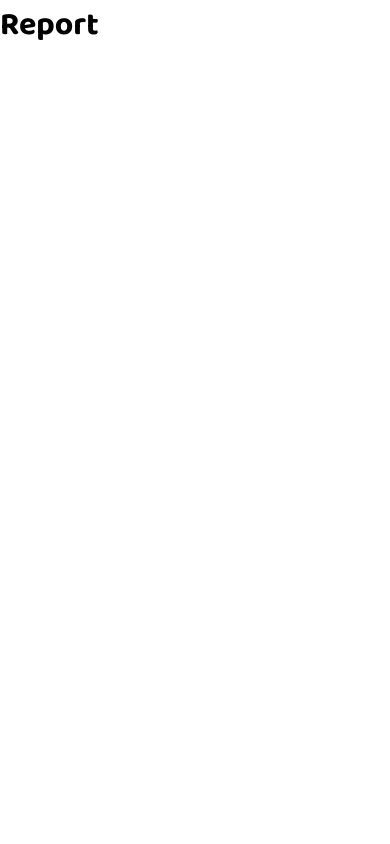
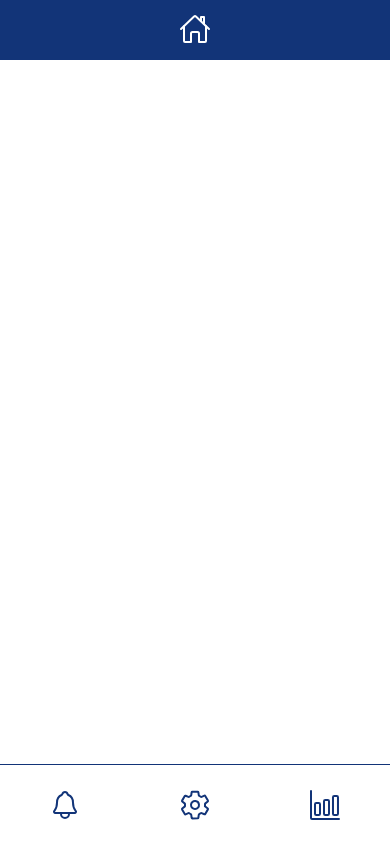
Before and after one commit to ducloc080202/pj2_React, a React (Vite) app: page /report in a window 390 px wide. Built offline with nearby package versions, Linux system fonts and the light colour scheme.

Commit message:
add button_comp, responsive

```diff
--- a/src/App.css
+++ b/src/App.css
@@ -75,6 +75,7 @@ a {
   letter-spacing: 1px;
   text-transform: uppercase;
   transition: transform 80ms ease-in;
+  cursor: pointer;
 }
 .login_container .form_container form button a {
   color: white;
@@ -117,7 +118,22 @@ a {
   height: 60px;
   margin: 24px 8px 0 16px;
 }
-.navbar .navbar__block ion-icon {
+.navbar .navbar__block button {
+  cursor: pointer;
+  background-color: white;
+  font-weight: 700;
+  line-height: 60px;
+  border-radius: 10px;
+  text-align: left;
+  color: var(--theme);
+  border: none;
+  height: 100%;
+  width: 100%;
+}
+.navbar .navbar__block button:hover {
+  background-color: var(--theme_light);
+}
+.navbar .navbar__block button ion-icon {
   margin: 0 16px;
   font-size: 20px;
 }
@@ -136,17 +152,25 @@ a {
   font-size: 100px;
 }
 .navbar .username .navbar__block {
+  border-radius: 10px;
+  width: 160px;
+}
+.navbar .username .navbar__block button {
   background-color: var(--theme);
   color: white;
-  padding: 0 16px;
-  border-radius: 10px;
 }
 .navbar .username a {
   color: white;
 }
 
+.phone_navbar {
+  display: none;
+}
+
 .main {
   flex: 1;
+  display: flex;
+  flex-direction: column;
 }
 .main .header {
   height: 60px;
@@ -160,6 +184,12 @@ a {
 .main .header h1 {
   margin: 0 24px;
 }
+.main .header .navbar__block {
+  display: none;
+}
+.main .content {
+  flex: 1;
+}
 
 @media only screen and (max-width: 46.1875em) {
   .overlay_container {
@@ -168,4 +198,59 @@ a {
   .navbar {
     display: none;
   }
+  #header_time, #modeStatus {
+    display: none;
+  }
+  .header {
+    justify-content: center !important;
+    margin: 0 auto;
+  }
+  .header .navbar__block {
+    display: block !important;
+    height: 100%;
+    width: 120px;
+  }
+  .header .navbar__block button {
+    cursor: pointer;
+    background-color: #123478;
+    text-align: center;
+    color: white;
+    border: none;
+    height: 100%;
+    width: 100%;
+  }
+  .header .navbar__block button ion-icon {
+    margin: 0 16px;
+    font-size: 32px;
+  }
+  .phone_navbar {
+    position: fixed;
+    bottom: 0;
+    right: 0;
+    left: 0;
+    height: 80px;
+    display: flex;
+    border-top: 0.3px solid var(--theme);
+  }
+  .phone_navbar .navbar__block {
+    flex: 1;
+  }
+  .phone_navbar .navbar__block button {
+    cursor: pointer;
+    background-color: white;
+    line-height: 80px;
+    text-align: center;
+    color: var(--theme);
+    border: none;
+    height: 100%;
+    width: 100%;
+  }
+  .phone_navbar .navbar__block button:hover {
+    background-color: var(--theme_light);
+  }
+  .phone_navbar .navbar__block button ion-icon {
+    margin: 0 16px;
+    font-size: 32px;
+    height: 80px;
+  }
 }/*# sourceMappingURL=App.css.map */
--- a/src/App.scss
+++ b/src/App.scss
@@ -71,6 +71,7 @@ a{
                 letter-spacing: 1px;
                 text-transform: uppercase;
                 transition: transform 80ms ease-in;
+                cursor: pointer;
                 a{
                     color: white;
                 }
@@ -101,6 +102,7 @@ a{
     width: 100vw;
     height: 100vh;
     display: flex;
+
 }
 .navbar{
     width: 300px;
@@ -115,9 +117,24 @@ a{
         border-radius: 10px;
         height: 60px;
         margin: 24px 8px 0 16px;
-        ion-icon{
-            margin: 0 16px;
-            font-size: 20px;
+        button{
+            cursor: pointer;
+            background-color: white;
+            font-weight: 700;
+            line-height: 60px;
+            border-radius: 10px;
+            text-align: left;
+            color: var(--theme);
+            border: none;
+            height: 100%;
+            width: 100%;
+            &:hover{
+                background-color: var(--theme_light);
+            }
+            ion-icon{
+                margin: 0 16px;
+                font-size: 20px;
+            }
         }
     }
     .username{
@@ -134,10 +151,13 @@ a{
             font-size: 100px;
         }
         .navbar__block{
-            background-color: var(--theme);
-            color: white;
-            padding: 0 16px;
             border-radius: 10px;
+            width: 160px;
+            button{
+                background-color: var(--theme);
+                color: white;
+
+            }
         }
         a{
             color: white;
@@ -145,8 +165,13 @@ a{
     }
 
 }
+.phone_navbar{
+    display: none;
+}
 .main{
     flex: 1;
+    display: flex;
+    flex-direction: column;
     .header{
         height: 60px;
         width: 100%;
@@ -158,6 +183,12 @@ a{
         h1{
             margin: 0 24px;
         }
+        .navbar__block{
+            display: none;
+        }
+    }
+    .content{
+        flex: 1;
     }
 }
 @media only screen and (max-width: 46.1875em) {
@@ -167,4 +198,60 @@ a{
     .navbar{
         display: none;
     }
+    #header_time,#modeStatus{
+        display: none;
+    }
+    .header{
+        justify-content: center !important;
+        margin: 0 auto;
+        .navbar__block{
+            display: block !important;
+            height: 100%;
+            width: 120px;
+            button{
+                cursor: pointer;
+                background-color: #123478;
+                text-align: center;
+                color: white;
+                border: none;
+                height: 100%;
+                width: 100%;
+
+                ion-icon{
+                    margin: 0 16px;
+                    font-size: 32px;
+                }
+            }
+        }
+    }
+    .phone_navbar{
+        position: fixed;
+        bottom: 0;
+        right: 0;
+        left: 0;
+        height: 80px;
+        display: flex;
+        border-top: 0.3px solid var(--theme);
+        .navbar__block{
+            flex:1;
+            button{
+                cursor: pointer;
+                background-color: white;
+                line-height: 80px;
+                text-align: center;
+                color: var(--theme);
+                border: none;
+                height: 100%;
+                width: 100%;
+                &:hover{
+                    background-color: var(--theme_light);
+                }
+                ion-icon{
+                    margin: 0 16px;
+                    font-size: 32px;
+                    height: 80px;
+                }
+            }
+        }
+    }
 }
--- a/src/components/Header.jsx
+++ b/src/components/Header.jsx
@@ -1,9 +1,15 @@
 import React from 'react';
-function Header() {
+import Clock from './comp/Clock';
+import Button_comp from './comp/Button_comp';
+function Header(props) {
     return (
         <div className='header'>
-            <h1 id='modeStatus'>Trạng thái hoạt động</h1>
-            <h1 id='header_time'> 10/10/2022  10:10:10</h1>
+            <h1 id='modeStatus'>{props.status}</h1>
+            <Button_comp
+                        link='/'
+                        icon='home-outline'
+            />
+            <Clock/>
         </div>
      );
 }
--- a/src/components/Navbar.jsx
+++ b/src/components/Navbar.jsx
@@ -1,32 +1,39 @@
 import React from 'react';
-import { Link } from "react-router-dom";
-
+import Button_comp from './comp/Button_comp';
+import Phone_navbar from './Phone_navbar';
 function Navbar() {
     return (
-        <div className="navbar">
-            <div className="username">
-                <ion-icon name="person-circle-outline"></ion-icon>
-                <h1>username</h1>
-                <div className="navbar__block" >
-                    <ion-icon name="home-outline"></ion-icon>
-                    <Link to='/'>Đăng xuất</Link>
+        <>
+            <div className="navbar">
+                <div className="username">
+                    <ion-icon name="person-circle-outline"></ion-icon>
+                    <h1>username</h1>
+                    <Button_comp
+                        link='/'
+                        icon='home-outline'
+                        content='Đăng xuất'
+                    />
+                </div>
+                <div className="navigation">
+                    <Button_comp
+                        link='/status'
+                        icon='notifications-outline'
+                        content='Trạng thái hoạt động'
+                    />
+                    <Button_comp
+                        link='/setting'
+                        icon='settings-outline'
+                        content='Cài đặt và thông số'
+                    />
+                    <Button_comp
+                        link='/report'
+                        icon='bar-chart-outline'
+                        content='Báo cáo'
+                    />
                 </div>
             </div>
-            <div className="navigation">
-                <div className="navbar__block" >
-                    <ion-icon name="notifications-outline"></ion-icon>
-                    Trạng thái hoạt động
-                </div>
-                <div className="navbar__block" >
-                    <ion-icon name="settings-outline"></ion-icon>
-                    Cài đặt và thông số
-                </div>
-                <div className="navbar__block" >
-                    <ion-icon name="bar-chart-outline"></ion-icon>
-                    Báo cáo
-                </div>
-            </div>
-        </div>
+            <Phone_navbar/>
+        </>
      );
 }
 
--- /dev/null
+++ b/src/components/Phone_navbar.jsx
@@ -0,0 +1,23 @@
+import React from 'react';
+import Button_comp from './comp/Button_comp';
+
+function Phone_navbar() {
+    return (
+        <div className='phone_navbar'>
+                <Button_comp
+                    link='/status'
+                    icon='notifications-outline'
+                />
+                  <Button_comp
+                    link='/setting'
+                    icon='settings-outline'
+                />
+                  <Button_comp
+                    link='/report'
+                    icon='bar-chart-outline'
+                />
+        </div>
+     );
+}
+
+export default Phone_navbar;
--- /dev/null
+++ b/src/components/comp/Button_comp.jsx
@@ -0,0 +1,14 @@
+import React from 'react';
+import { Link } from "react-router-dom";
+
+function Button_comp(props) {
+    return (
+        <div className="navbar__block" >
+            <Link to={props.link}>
+                <button type="button"><ion-icon name={props.icon}></ion-icon>{props.content}</button>
+            </Link>
+        </div>
+     );
+}
+
+export default Button_comp;
--- /dev/null
+++ b/src/components/comp/Clock.jsx
@@ -0,0 +1,20 @@
+import React, { useEffect, useState } from 'react';
+function Clock() {
+    const [date,setDate ]=useState(new Date())
+    useEffect(()=>{
+        const timerID = setInterval(() => tick(), 1000);
+        return () => {
+          clearInterval(timerID);
+        };
+    }
+        ,[])
+    const tick=()=>{
+        setDate(new Date())
+    }
+    return (
+        <h1 id='header_time'>
+{` ${('0' + date.getDate()).slice(-2)}/${('0' + (date.getMonth()+1)).slice(-2)}/${date.getFullYear()}      ${('0' + date.getHours()).slice(-2)}:${('0' + date.getMinutes()).slice(-2)}:${('0' + date.getSeconds()).slice(-2)}`}
+</h1>
+     );
+}
+export default Clock;
--- a/src/pages/MainPage.jsx
+++ b/src/pages/MainPage.jsx
@@ -4,15 +4,14 @@ import Header from '../components/Header';
 
 function MainPage() {
     return (
-        <>
         <div className="mainContainer">
             <Navbar/>
             <div className="main">
                 <Header/>
-
+                <div className='content'>
+                </div>
              </div>
         </div>
-        </>
     );
 }
 
--- a/src/pages/Report.jsx
+++ b/src/pages/Report.jsx
@@ -1,8 +1,18 @@
 import React from 'react';
-
+import Navbar from '../components/Navbar';
+import Header from '../components/Header';
 function Report() {
     return (
-        <h1>Report</h1>
+        <div className="mainContainer">
+        <Navbar/>
+        <div className="main">
+            <Header
+                status='Báo cáo'
+            />
+            <div className='content'>
+            </div>
+         </div>
+    </div>
      );
 }
 
```
Also changed, not shown: src/components/LoginPage.jsx (+6 -3 lines), src/pages/Setting.jsx (+12 -1 lines), src/pages/Status.jsx (+12 -2 lines), 1 other file (tests, documents, lock files or other folders).
